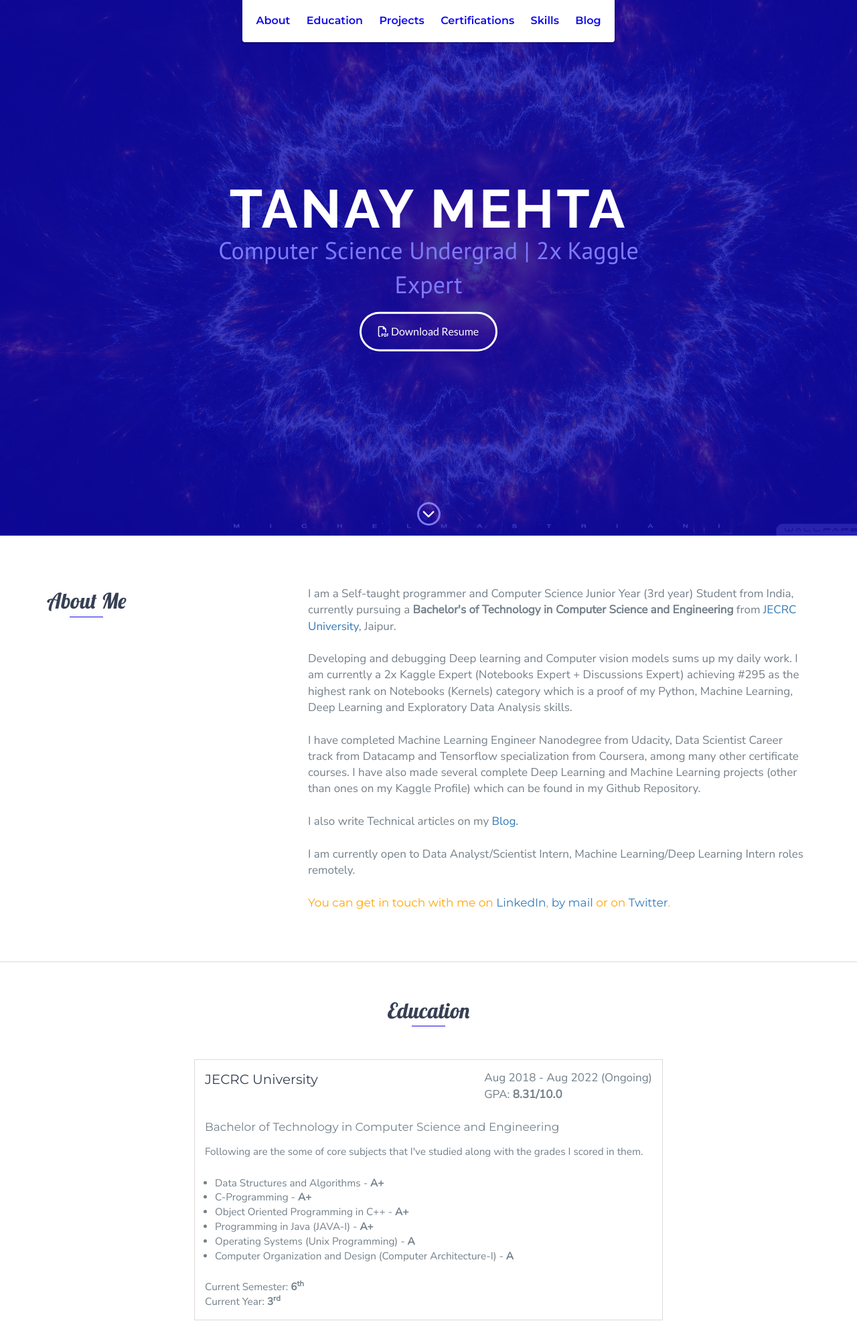
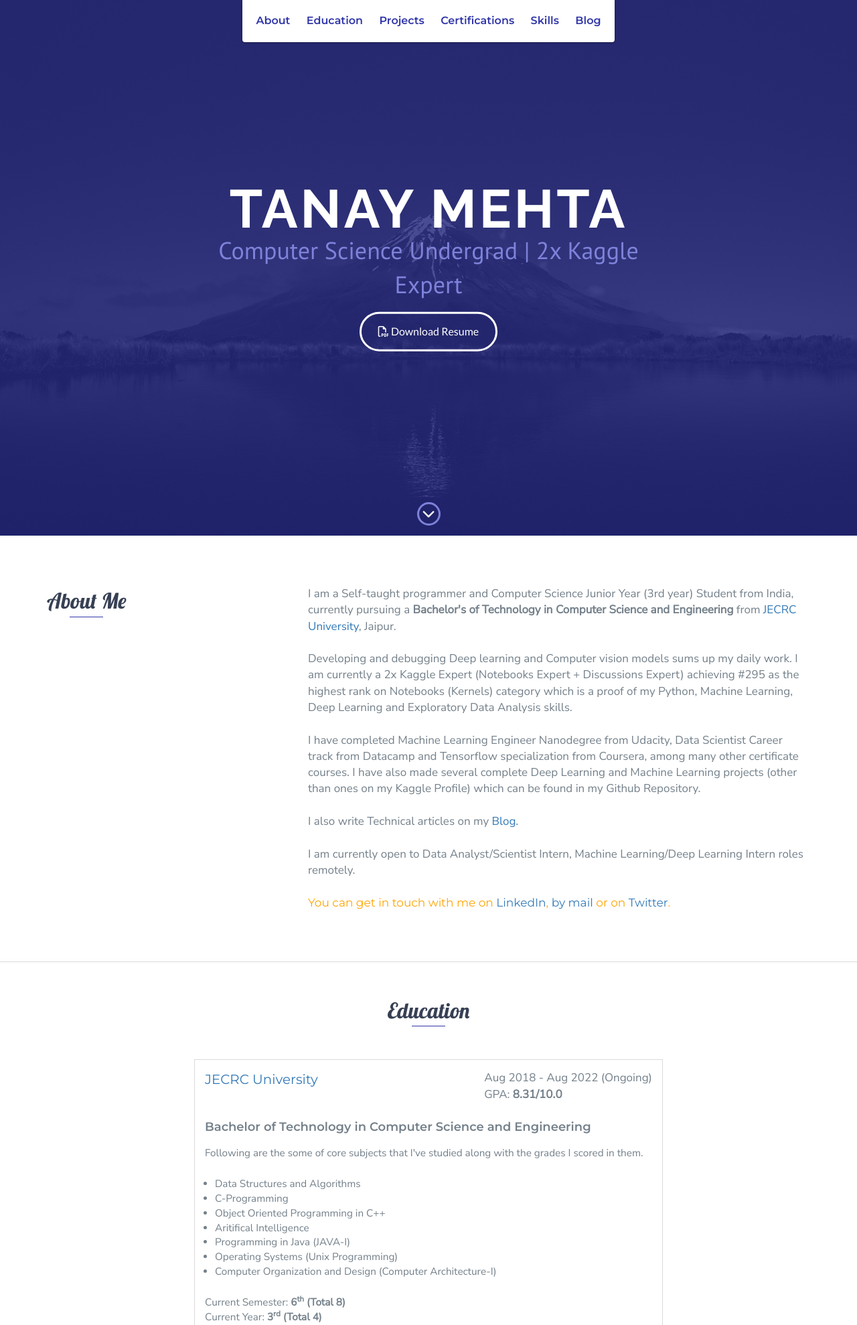
Before and after one commit to tanaymeh/tanaymeh.github.io, a web app: file index.html in a window 1280 px wide. Shown: the top 1979 px of the page at 67% size. Run offline with its HTML, style and script files only (its server is not run), Linux system fonts and the light colour scheme; some libraries are stand-ins or nearby versions.

Commit message:
Added Some changes

```diff
--- a/css/styles.css
+++ b/css/styles.css
@@ -101,15 +101,15 @@ header {
     display: inline-block; }
   header a {
     display: block;
-    color: #120be8;
+    color: #3036a8;
     padding: 10px; }
     header a:hover {
-      color: #0e09b7;
+      color: #252980;
       text-decoration: none;
       background: #eee;
       border-radius: 4px; }
     header a:focus {
-      color: #120be8;
+      color: #3036a8;
       text-decoration: none; }
   header.active {
     display: block; }
@@ -221,7 +221,7 @@ footer {
     left: 0;
     right: 0;
     margin: 0 auto;
-    background: #120be8; }
+    background: #3036a8; }
 
 .background-alt {
   background: #f2f2f5; }
@@ -236,7 +236,7 @@ footer {
   height: 100vh;
   min-height: 500px;
   max-height: 1080px;
-  background: url(../images/supernova_2-wallpaper-1920x1080.jpg);
+  background: url(../images/pexels-tyler-lastovich-997443.jpg);
   background-size: cover;
   padding: 15px;
   overflow: hidden; }
@@ -258,7 +258,7 @@ footer {
     letter-spacing: 0.05em;
     line-height: 0.9em; }
   #lead-content h2 {
-    color: #7e7af9;
+    color: #7e82da;
     font-weight: 500;
     font-size: 2.25em;
     margin-bottom: 15px; }
@@ -271,7 +271,7 @@ footer {
   right: 0;
   bottom: 0;
   left: 0;
-  background: rgba(14, 9, 183, 0.8);
+  background: rgba(37, 41, 128, 0.8);
   z-index: 1; }
 
 #lead-down {
@@ -290,7 +290,7 @@ footer {
     width: 35px;
     height: 35px;
     border-radius: 50%;
-    border: 3px solid #7e7af9;
+    border: 3px solid #7e82da;
     text-align: center; }
   #lead-down i {
     animation: pulsate 1.5s ease;
--- a/index.html
+++ b/index.html
@@ -142,25 +142,26 @@
     <div id="education">
         <h2 class="heading" style="font-family: 'Lobster', cursive;">Education</h2>
         <div class="education-block" style="font-family: 'Nunito Sans', sans-serif; font-size:17px;">
-            <h3 style="font-family: 'Montserrat', sans-serif;">JECRC University</h3>
+            <h3 style="font-family: 'Montserrat', sans-serif;"><a href="https://jecrcuniversity.edu.in/" target="_blank">JECRC University</a></h3>
             <span class="education-date">Aug 2018 - Aug 2022 (Ongoing)<br>GPA: <strong>8.31/10.0</strong><br><br></span>
             <!-- <span class="education-date">GPA: 8.31/10.0</span> -->
-            <h4 style="font-family: 'Montserrat', sans-serif;">Bachelor of Technology in Computer Science and Engineering</h4>
+            <h4 style="font-family: 'Montserrat', sans-serif;font-size:18px;"><strong>Bachelor of Technology in Computer Science and Engineering</strong></h4>
             <p>
                 Following are the some of core subjects that I've studied along with the grades I scored in them.
             </p>
             <br>
             <ul>
-                <li>Data Structures and Algorithms - <strong>A+</strong></li>
-                <li>C-Programming - <strong>A+</strong></li>
-                <li>Object Oriented Programming in C++ - <strong>A+</strong></li>
-                <li>Programming in Java (JAVA-I) - <strong>A+</strong></li>
-                <li>Operating Systems (Unix Programming) - <strong>A</strong></li>
-                <li>Computer Organization and Design (Computer Architecture-I) - <strong>A</strong></li>
+                <li>Data Structures and Algorithms</li>
+                <li>C-Programming</li>
+                <li>Object Oriented Programming in C++</li>
+                <li>Aritifical Intelligence</li>
+                <li>Programming in Java (JAVA-I)</li>
+                <li>Operating Systems (Unix Programming)</li>
+                <li>Computer Organization and Design (Computer Architecture-I)</li>
             </ul>
             <br>
-            <p>Current Semester: <strong>6<sup>th</sup></strong></p>
-            <p>Current Year: <strong>3<sup>rd</sup></strong></p>
+            <p>Current Semester: <strong>6<sup>th</sup> (Total 8)</strong></p>
+            <p>Current Year: <strong>3<sup>rd</sup> (Total 4)</strong></p>
         </div>
         <!-- End .education-block -->
     </div>
--- a/scss/styles.scss
+++ b/scss/styles.scss
@@ -34,7 +34,7 @@
 */
 
 // Define base and accent colors
-$base-color: #120be8;
+$base-color: #3036a8;
 $base-color-hover: darken($base-color, 10%);
 
 // Define background colors
@@ -350,7 +350,7 @@ footer {
     height: 100vh;
     min-height: 500px;
     max-height: 1080px;
-    background: url(../images/supernova_2-wallpaper-1920x1080.jpg);
+    background: url(../images/pexels-tyler-lastovich-997443.jpg);
     background-size: cover;
     padding: 15px;
     overflow: hidden;
```
Also changed, not shown: other parts of css/styles.css (+12 -12 lines), images/Screenshot from 2021-02-09 14-07-49.png (added), images/pexels-tyler-lastovich-997443.jpg (added).
